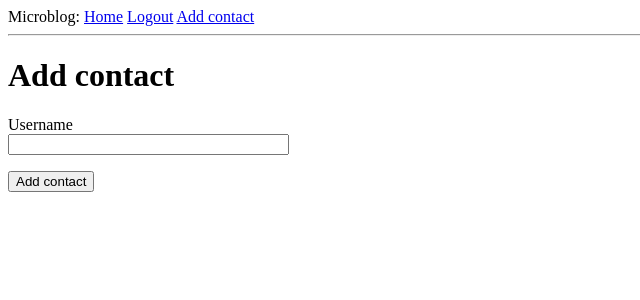
After one commit to maminh/pychat, a Flask app: page /add_contact in a window 1280 px wide. The commit adds this page. Shown: the top 300 px of the page, without its empty margins (0-640 px from the left). Run offline with Flask 2, Linux system fonts and the light colour scheme; the visitor is signed in with stand-in values (Sample User, id 1); parts of the project's set-up code (start-up, migrations or seed data) failed here and were passed over.

Commit message:
contact for users added

```diff
--- a/app/forms.py
+++ b/app/forms.py
@@ -29,3 +29,14 @@ class RegistrationForm(FlaskForm):
     #     user = User.query.filter_by(email=email.data).first()
     #     if user is not None:
     #         raise ValidationError('Please use a different email address.')
+
+
+class AddContactForm(FlaskForm):
+    username = StringField('Username', validators=[DataRequired()])
+    submit = SubmitField('Add contact')
+
+    def validate_username(self, username):
+        user = User.select().where(User.username == username.data).first()
+        if user is None:
+            raise ValidationError('Please use a different username.')
+        self.user_id = user.id
--- a/app/models.py
+++ b/app/models.py
@@ -1,5 +1,4 @@
 import peewee as db
-
 from flask_login import UserMixin
 from werkzeug.security import generate_password_hash, check_password_hash
 
@@ -33,6 +32,6 @@ class User(UserMixin, Model):
         return check_password_hash(self.password, password)
 
 
-class Contacts(Model):
+class Contact(Model):
     from_person = db.ForeignKeyField(User)
     to_person = db.ForeignKeyField(User)
--- a/app/routes.py
+++ b/app/routes.py
@@ -3,8 +3,8 @@ from flask_login import login_user, current_user, logout_user, login_required
 from peewee import DoesNotExist
 
 from app import App
-from app.forms import LoginForm, RegistrationForm
-from app.models import User
+from app.forms import LoginForm, RegistrationForm, AddContactForm
+from app.models import User, Contact
 
 
 @App.route('/register', methods=['GET', 'POST'])
@@ -47,7 +47,19 @@ def logout():
     return redirect(url_for('index'))
 
 
+@App.route('/add_contact', methods=['GET', 'POST'])
+@login_required
+def add_contact():
+    form = AddContactForm()
+    if form.validate_on_submit():
+        Contact.get_or_create(from_person=current_user.id, to_person=form.user_id)
+        return redirect(url_for('index'))
+    return render_template('add_contact.html', title='add contact', form=form)
+
+
 @App.route('/')
 @login_required
 def index():
-    return render_template("index.html")
+    return render_template(
+        "index.html", contacts=Contact.select().where(Contact.from_person == current_user.id)
+    )
--- /dev/null
+++ b/templates/add_contact.html
@@ -0,0 +1,13 @@
+{% extends "base.html" %}
+
+{% block content %}
+    <h1>Add contact</h1>
+    <form action="" method="post" novalidate>
+        {{ form.hidden_tag() }}
+        <p>
+            {{ form.username.label }}<br>
+            {{ form.username(size=32) }}
+        </p>
+        <p>{{ form.submit() }}</p>
+    </form>
+{% endblock %}
--- a/templates/base.html
+++ b/templates/base.html
@@ -15,6 +15,7 @@
     {% else %}
         <a href="{{ url_for('logout') }}">Logout</a>
     {% endif %}
+    <a href="{{ url_for('add_contact') }}">Add contact</a>
 </div>
 <hr>
 {% block content %}{% endblock %}
```
Also changed, not shown: templates/index.html (+16 -1 lines). Lines whose indentation alone changed are shown as unchanged.
